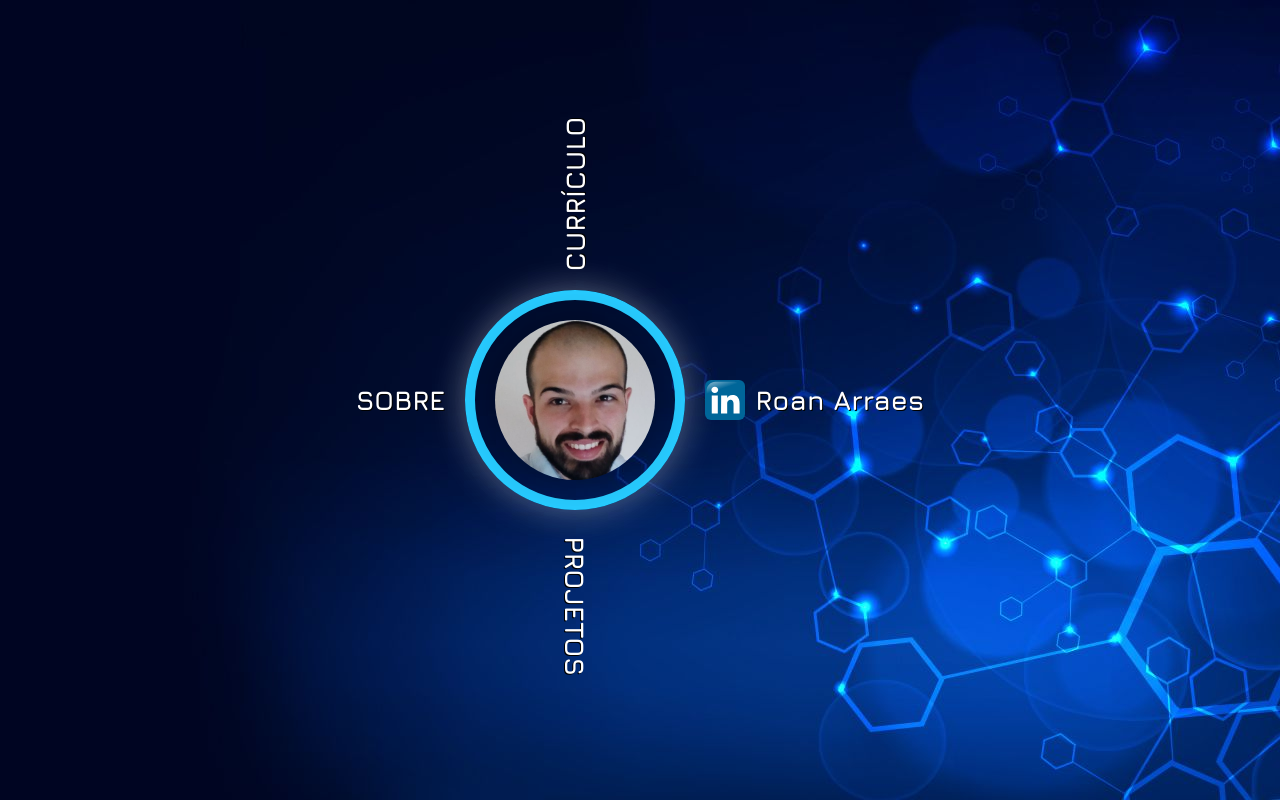
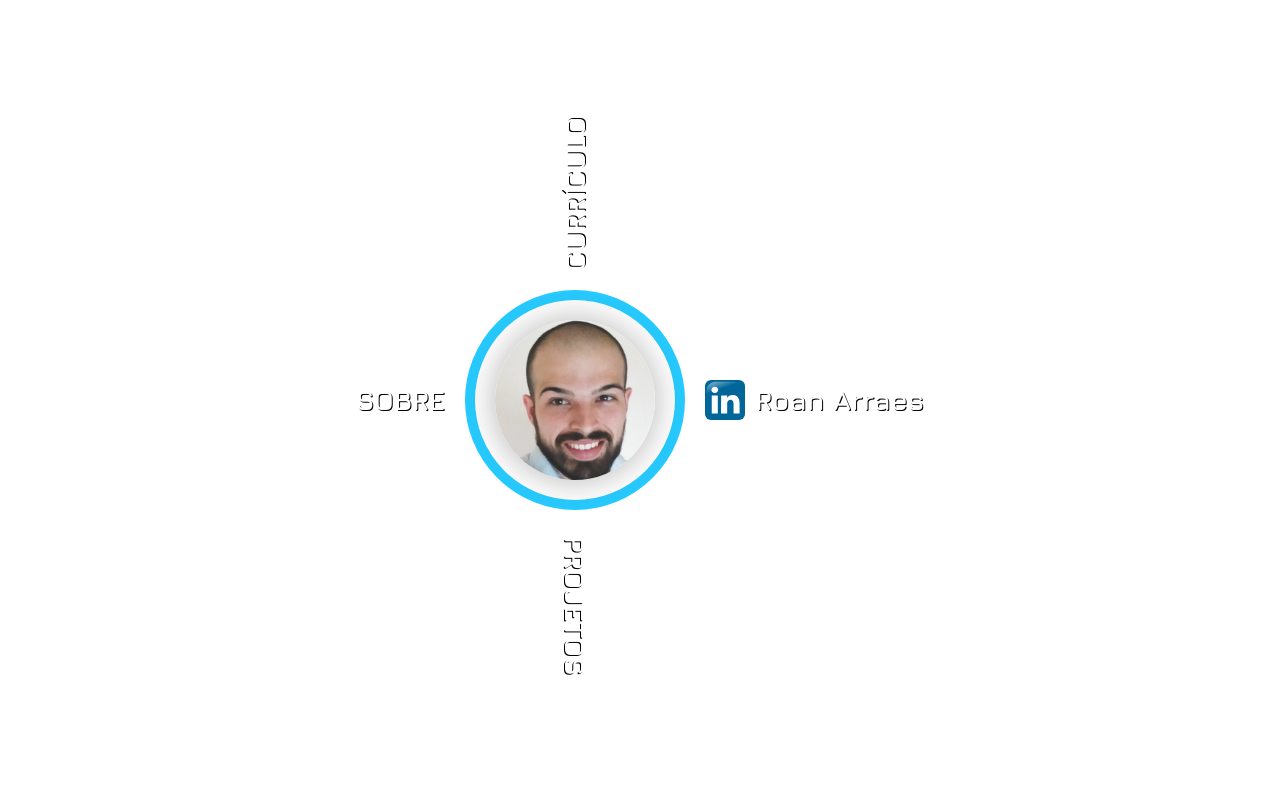
Before and after one commit to RoanArraes/portfolio-roan, a React (Create React App) app: page / in a window 1280 px wide. Built offline with nearby package versions, Linux system fonts and the light colour scheme.

Commit message:
remove background image

```diff
--- a/src/App.css
+++ b/src/App.css
@@ -2,8 +2,4 @@
   margin: 0;
   width: 100vw;
   height: 100vh;
-  background-image: url('../src/assets/images/background.jpg');
-  background-position: center;
-  background-repeat: no-repeat;
-  background-size: cover;
 }
```
